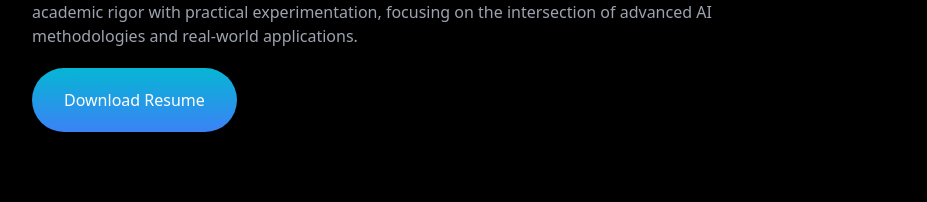
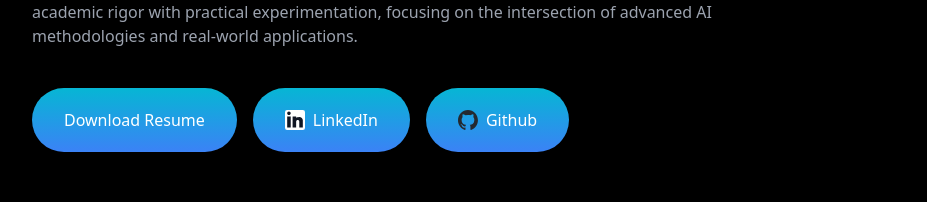
Before and after one commit to Perryongwq/Personal, a React (Vite) app: page / in a window 1280 px wide. Shown: the part 370-572 px from the top of the page, without its empty margins (176-1103 px from the left). Built offline with nearby package versions, Linux system fonts and the light colour scheme.

Commit message:
Add in Linkedin & Github Link

```diff
--- a/src/App.jsx
+++ b/src/App.jsx
@@ -8,6 +8,7 @@ import Project4 from "./assets/project4.png";
 import lk from "./assets/linkedin.svg";
 import { useEffect, useState } from 'react';
 import arrowdown from "./assets/arrow-down.svg";
+import gitsvg from "./assets/github-mark.svg";
 
 function App() {
   const [scrolling, setScrolling] = useState(false);
@@ -65,7 +66,18 @@ function App() {
               In addition, I am also pursuing a part-time Master's Degree in Artificial Intelligence at Nanyang Technological University(NTU).
               My journey in the realm of AI and machine learning blends academic rigor with practical experimentation,
               focusing on the intersection of advanced AI methodologies and real-world applications. </p>
+
+              <div className='flex gap-4 mt-5'>
               <button className='px-8 shadow-gray-500 shodow-md py-5 mt-5 bg-gradient-to-t from-blue-500 rounded-full to-cyan-500 hover:from-blue-700 hover:to-cyan-700'>Download Resume</button>
+              <a href="https://www.linkedin.com/in/wen-qing-ong/" target="_blank" rel="noopener noreferrer" className='flex items-center justify-center px-8 py-5 mt-5 bg-gradient-to-t from-blue-500 rounded-full to-cyan-500 hover:from-blue-700 hover:to-cyan-700'>
+              <img src={lk} className="w-5 h-5 mr-2"/>
+              LinkedIn</a>
+              <a href="https://github.com/Perryongwq" target="_blank" rel="noopener noreferrer" className='flex items-center justify-center px-8 py-5 mt-5 bg-gradient-to-t from-blue-500 rounded-full to-cyan-500 hover:from-blue-700 hover:to-cyan-700'>
+              <img src={gitsvg} className="w-5 h-5 mr-2"/>
+              Github</a>
+
+              </div>
+
             </div>
           </div>
           <div className='relative'>
@@ -208,7 +220,8 @@ function App() {
         <div>
           <ul className='flex gap-6 '>
             <li>
-              <a><img src={lk} className='w-5'/></a>
+              <a href='https://www.linkedin.com/in/wen-qing-ong/' target="_blank" rel="noopener noreferrer">
+                <img src={lk} className='w-5'/></a>
             </li>
 
           </ul>
```
Also changed, not shown: src/assets/github-mark.svg (added).
